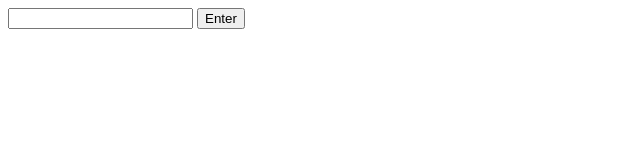
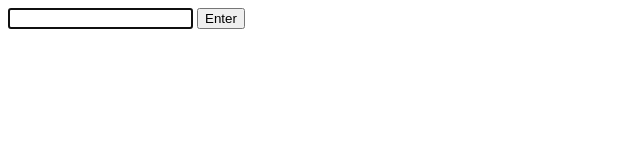
Before and after one commit to FF857/Aula-HTML, a plain HTML site: page adivinha.html in a window 1280 px wide. Both pictures are taken after a click on the button "Enter". Shown: the whole page, without its empty margins (0-640 px from the left). Drawn offline with Linux system fonts and the light colour scheme.

Commit message:
add conteudo

```diff
--- a/adivinha.html
+++ b/adivinha.html
@@ -5,21 +5,28 @@
 <button>Enter</button>
 
 <script>
+// (Math.round = arredonda o numero) (Math.random = pega um numero aleatório)
+// segredo random: var segredo = Math.round(Math.random() * 10)
 
-var segredo = 5;
+var segredos = [5, 7, 8];
 
-var input = document.querySelector("input");
+var resultadoInput = document.querySelector("input");
+resultadoInput.focus();
 
 function verifica() {
 
-    if (input.value == segredo){
+    for (var posicao = 0; posicao < segredos.length; posicao++) {
 
-        alert("VOCÊ ACERTOU!!!");
+        if (resultadoInput.value == segredos[posicao]){
+
+            alert("VOCÊ ACERTOU!!!");
+            break;
+        }
     }
-    else {
 
-        alert("VOCÊ ERROU!!!")
-    }
+    resultadoInput.value = "";
+
+    resultadoInput.focus();
 
 }
 
```
